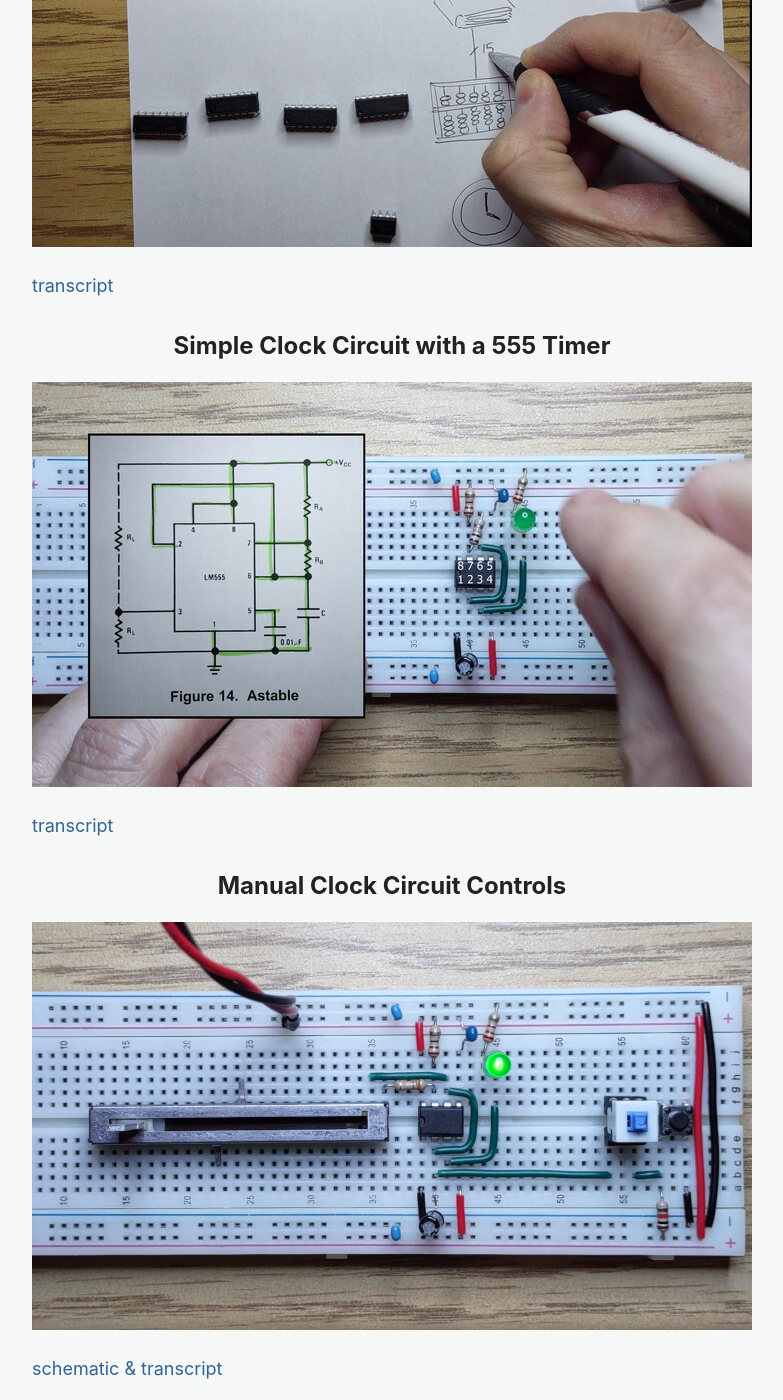
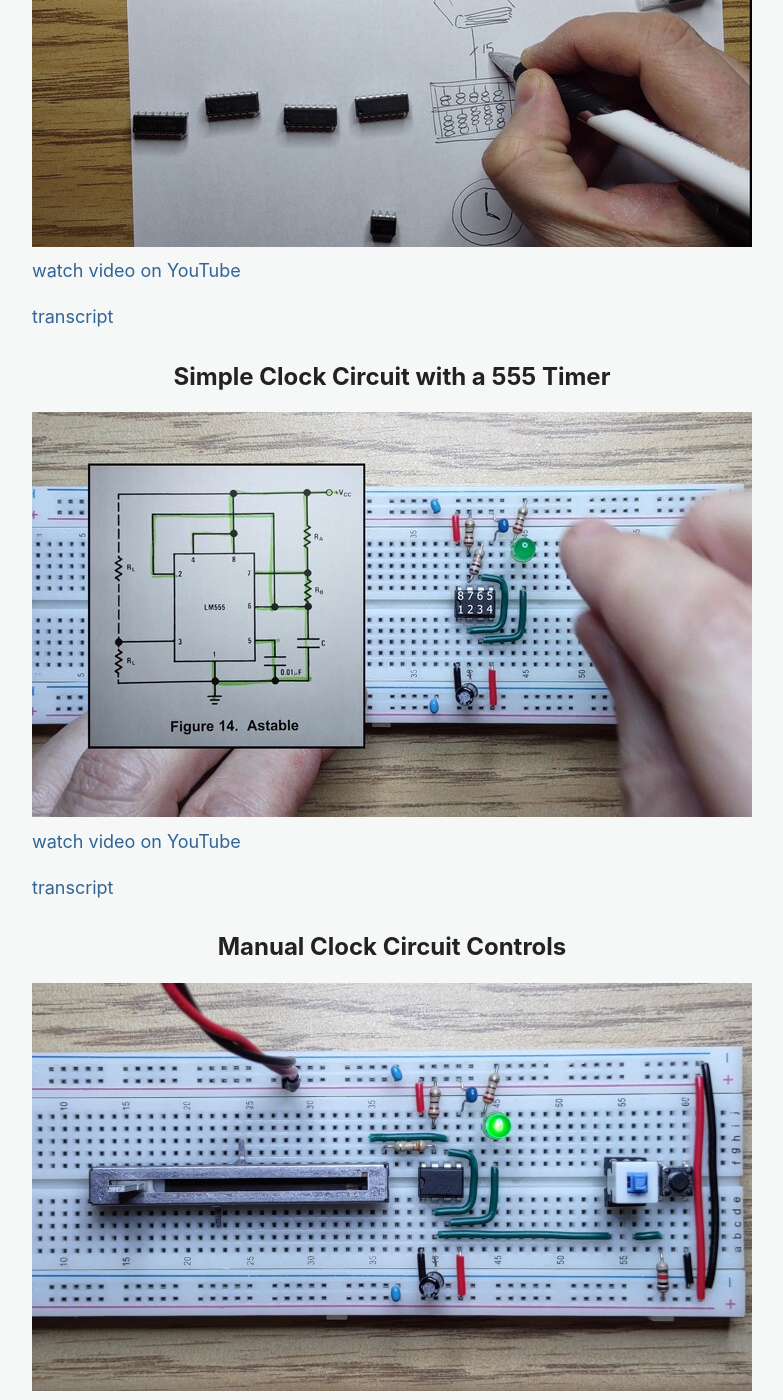
Before and after one commit to wardi/wardi.github.io, a Jekyll site: the page built from _pages/cpu.md, in a window 1280 px wide and 1400 px high, scrolled down 422 px. Shown: the whole window, without its empty margins (248-1031 px from the left). Built offline with Jekyll 4.4.1, drawn with Linux system fonts in a browser that asks for light colours; some of the changed text lies outside the part shown.

Commit message:
YouTube text

```diff
--- a/_pages/cpu.md
+++ b/_pages/cpu.md
@@ -6,48 +6,56 @@ permalink: /cpu/
 
 ## Homebrew CPU Plan Step 1
 
-[![Homebrew CPU Plan Step 1](/images/step1.jpg)](https://youtu.be/QNkcTAgxSCc)
+[![Homebrew CPU Plan Step 1](/images/step1.jpg)
+watch video on YouTube](https://youtu.be/QNkcTAgxSCc)
 
 [transcript](/cpu-step-1/)
 
 ## Simple Clock Circuit with a 555 Timer
 
-[![Simple Clock Circuit with a 555 Timer](/images/555.jpg)](https://youtu.be/QfnkuXDf6NE)
+[![Simple Clock Circuit with a 555 Timer](/images/555.jpg)
+watch video on YouTube](https://youtu.be/QfnkuXDf6NE)
 
 [transcript](/clock-circuit/)
 
 ## Manual Clock Circuit Controls
 
-[![Manual Clock Circuit Controls](/images/clock_controls.jpg)](https://youtu.be/LNIVcQHGDm4)
+[![Manual Clock Circuit Controls](/images/clock_controls.jpg)
+watch video on YouTube](https://youtu.be/LNIVcQHGDm4)
 
 [schematic & transcript](/clock-controls/)
 
 ## Synchronous 4-bit Binary Counter 74LS163
 
-[![Synchronous 4-bit Binary Counter 74LS163](/images/74ls163.jpg)](https://youtu.be/U7ARbuAPPs4)
+[![Synchronous 4-bit Binary Counter 74LS163](/images/74ls163.jpg)
+watch video on YouTube](https://youtu.be/U7ARbuAPPs4)
 
 [transcript](/74ls163-counter/)
 
 ## 16-bit Address Register
 
-[![16-bit Address Register](/images/16bit.jpg)](https://youtu.be/FKlDwOu2p_8)
+[![16-bit Address Register](/images/16bit.jpg)
+watch video on YouTube](https://youtu.be/FKlDwOu2p_8)
 
 [transcript](/16bit/)
 
 ## Power-on and Manual Reset Circuit
 
-[![Power-on and Manual Reset Circuit](/images/reset.jpg)](https://youtu.be/gnpy3CmJbko)
+[![Power-on and Manual Reset Circuit](/images/reset.jpg)
+watch video on YouTube](https://youtu.be/gnpy3CmJbko)
 
 [transcript](/reset/)
 
 ## Clock Halt Circuit with 4011 NAND Gate and 555 Timer
 
-[![Clock Halt Circuit with 4011 NAND Gate and 555 Timer](/images/halt.jpg)](https://youtu.be/-j5fzLaksTk)
+[![Clock Halt Circuit with 4011 NAND Gate and 555 Timer](/images/halt.jpg)
+watch video on YouTube](https://youtu.be/-j5fzLaksTk)
 
 [transcript](/halt/)
 
 ## SST39SF040 512k Flash Upgrade
 
-[![SST39SF040 512k Flash Upgrade](/images/512k.jpg)](https://youtu.be/UDAXxEo3heA)
+[![SST39SF040 512k Flash Upgrade](/images/512k.jpg)
+watch video on YouTube](https://youtu.be/UDAXxEo3heA)
 
 [transcript](/512k-flash/)
```
